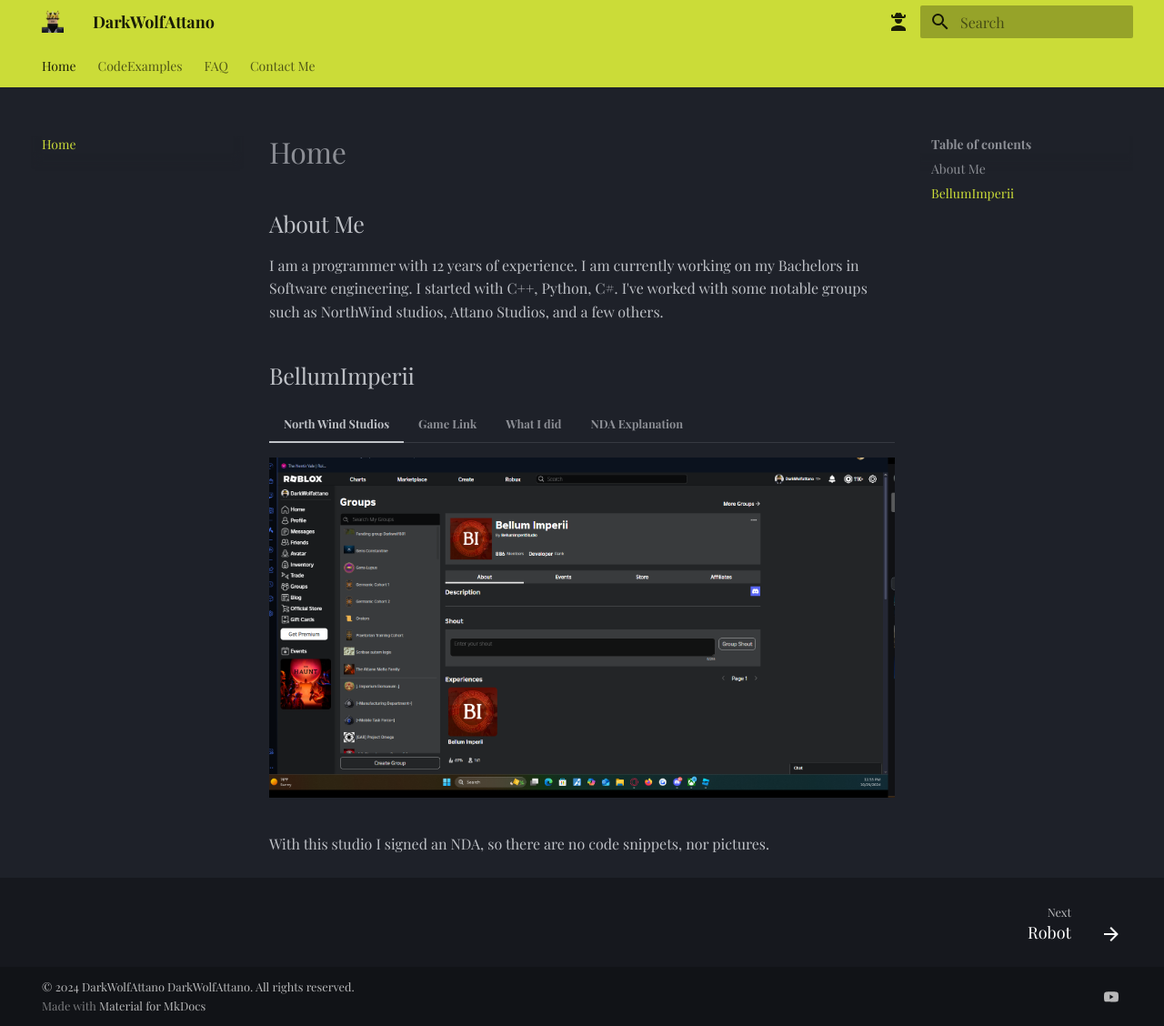
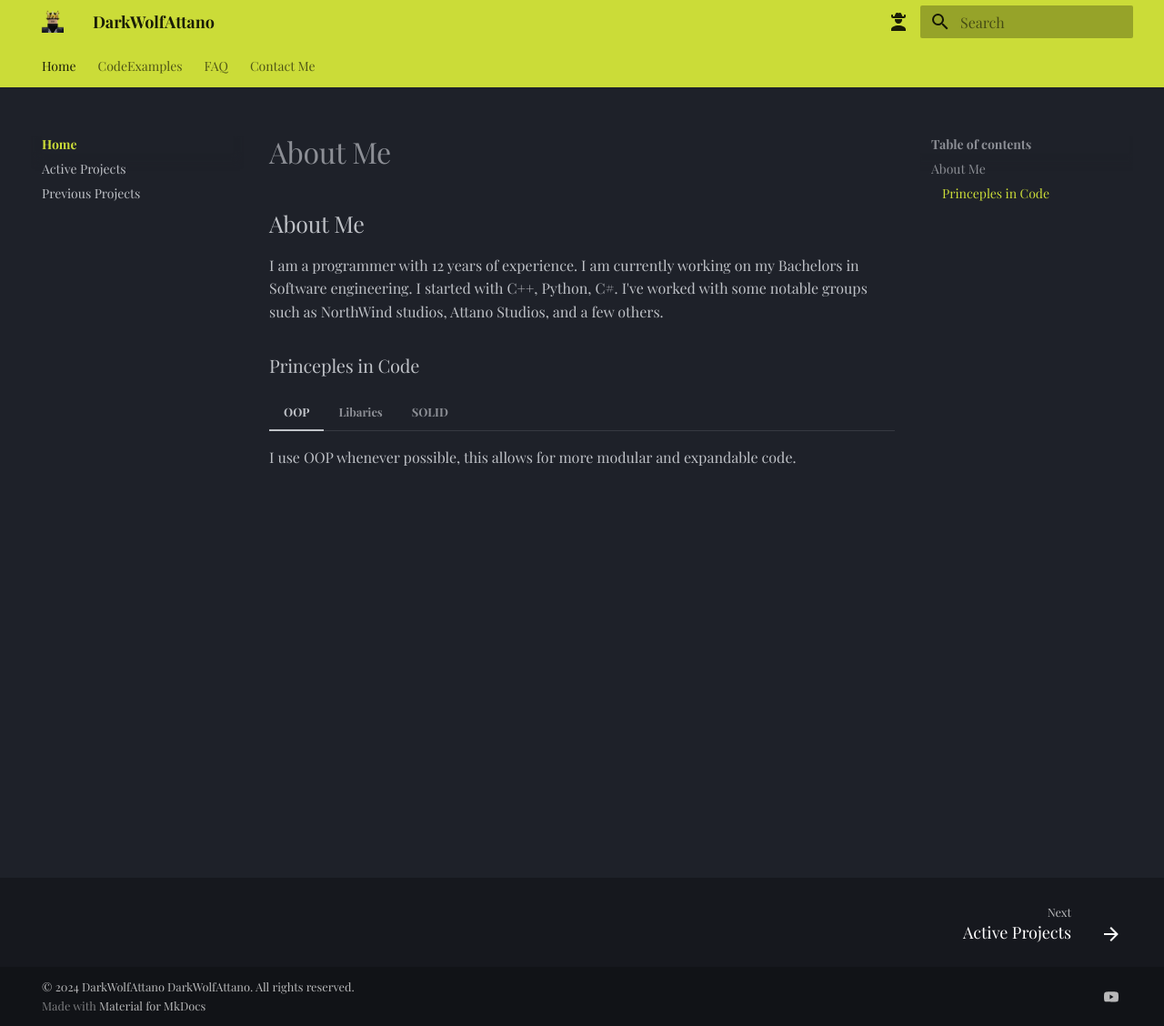
Before and after one commit to Darkwolfattano/Portfolio-DarkWolfattano, an MkDocs documentation site: the page built from docs/index.md, in a window 1280 px wide and 1128 px high. Shown: the whole window at 91% size. Built offline with MkDocs 1.6.1 and Material for MkDocs 9.7.7, drawn with Linux system fonts in a browser that asks for light colours; some web fonts are replaced.

Commit message:
Additions

```diff
--- a/docs/index.md
+++ b/docs/index.md
@@ -3,15 +3,13 @@
 I am a programmer with 12 years of experience. I am currently working on my Bachelors in Software engineering. I started with C++, Python, C#. I've worked with some notable groups such as NorthWind studios, Attano Studios, and a few others.
 
 
-## BellumImperii
 
-=== "North Wind Studios"
 
-    ![BellumImperii](Assets/BellumProof.png)
-=== "Game Link"
+### Princeples in Code
 
-    [BellumImperii](https://www.roblox.com/games/134819267834356/IMPERIUM) Currently Active
-=== "What I did"
-    Due to the nature of this game; it was a team of programmers. I was responsible for the title system, the armor system, and the group reputations.
-=== "NDA Explanation"
-   With this studio I signed an NDA, so there are no code snippets, nor pictures.
+=== "OOP"
+    I use OOP whenever possible, this allows for more modular and expandable code.
+=== "Libaries"
+    I do not belive in reinventing the wheel unless nessacary. Using libaries allows me to finish your project faster and cheaper without any dropp in quality.
+=== "SOLID"
+    I follow all Solid programming principles. <a href="https://en.wikipedia.org/wiki/SOLID" target="_blank">Read about Solid Here</a>
--- a/mkdocs.yml
+++ b/mkdocs.yml
@@ -1,6 +1,9 @@
 site_name: DarkWolfAttano
 nav:
-  - Home: index.md
+  - Home:
+    - About Me: index.md
+    - Active Projects: Active Groups.md
+    - Previous Projects: Previous Groups.md
   - CodeExamples:
     - Robot: ControlPanel.md
     - SelfBuilding: Building.md
```
Also changed, not shown: docs/Active Groups.md (added, +24 -0 lines), docs/Previous Groups.md (added, +31 -0 lines).
